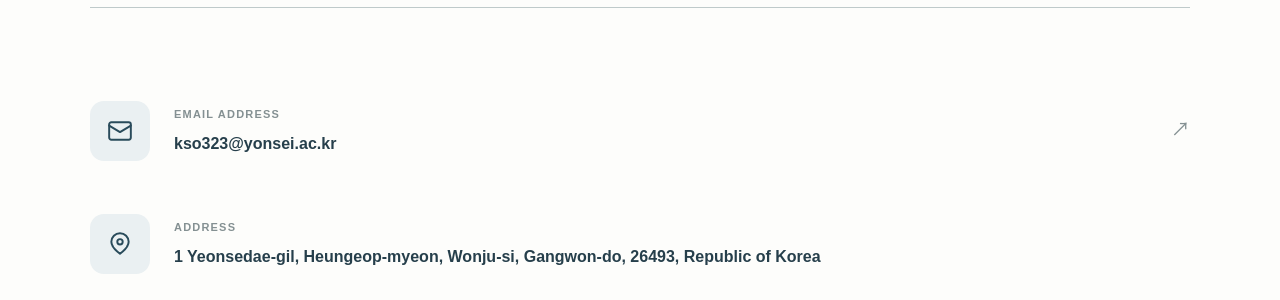
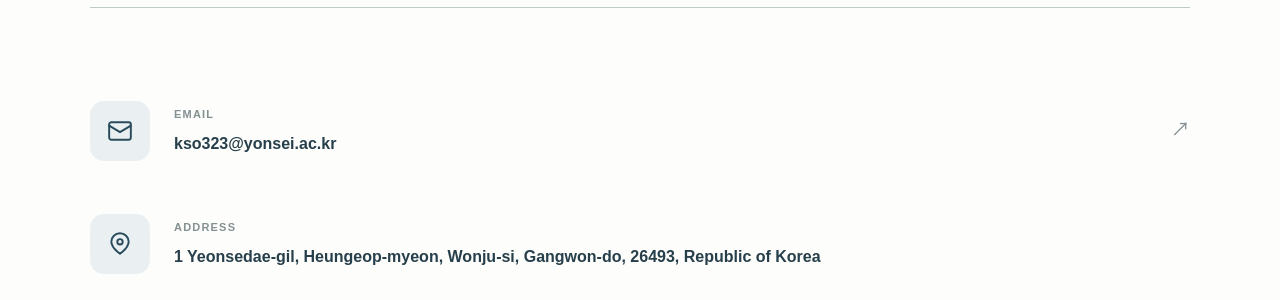
Before and after one commit to KSO012/KSO012.github.io, a Jekyll site: the page built from contact.md, in a window 1280 px wide and 900 px high, scrolled down 365 px. Shown: the part 152-452 px from the top of the window. Built offline with Jekyll 4.4.1, drawn with Linux system fonts in a browser that asks for light colours.

Commit message:
Update contact.md

```diff
--- a/contact.md
+++ b/contact.md
@@ -37,7 +37,7 @@ permalink: /contact/
         </div>
 
         <div class="contact-details">
-          <span class="contact-label">EMAIL ADDRESS</span>
+          <span class="contact-label">EMAIL</span>
           <strong>kso323@yonsei.ac.kr</strong>
         </div>
 
```
